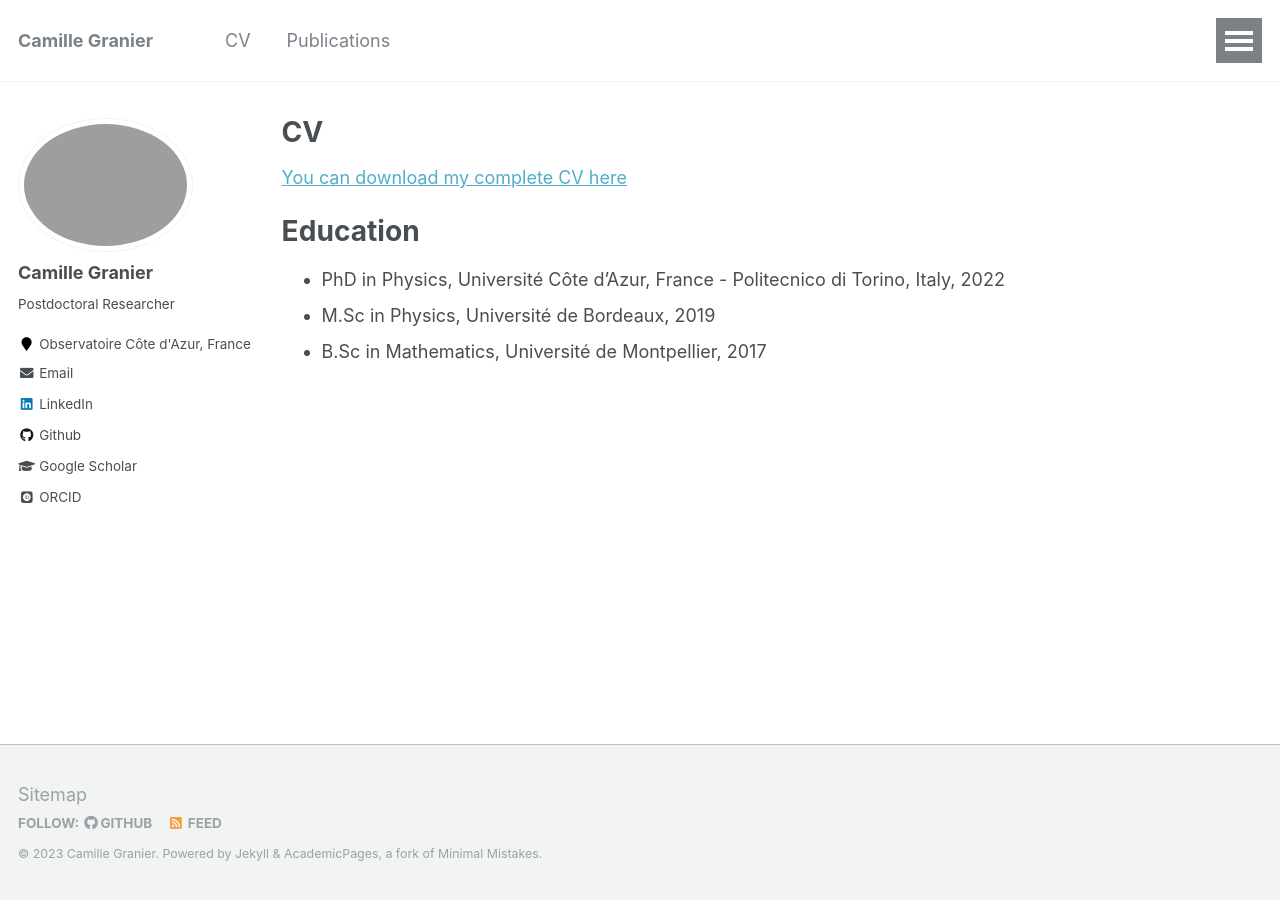
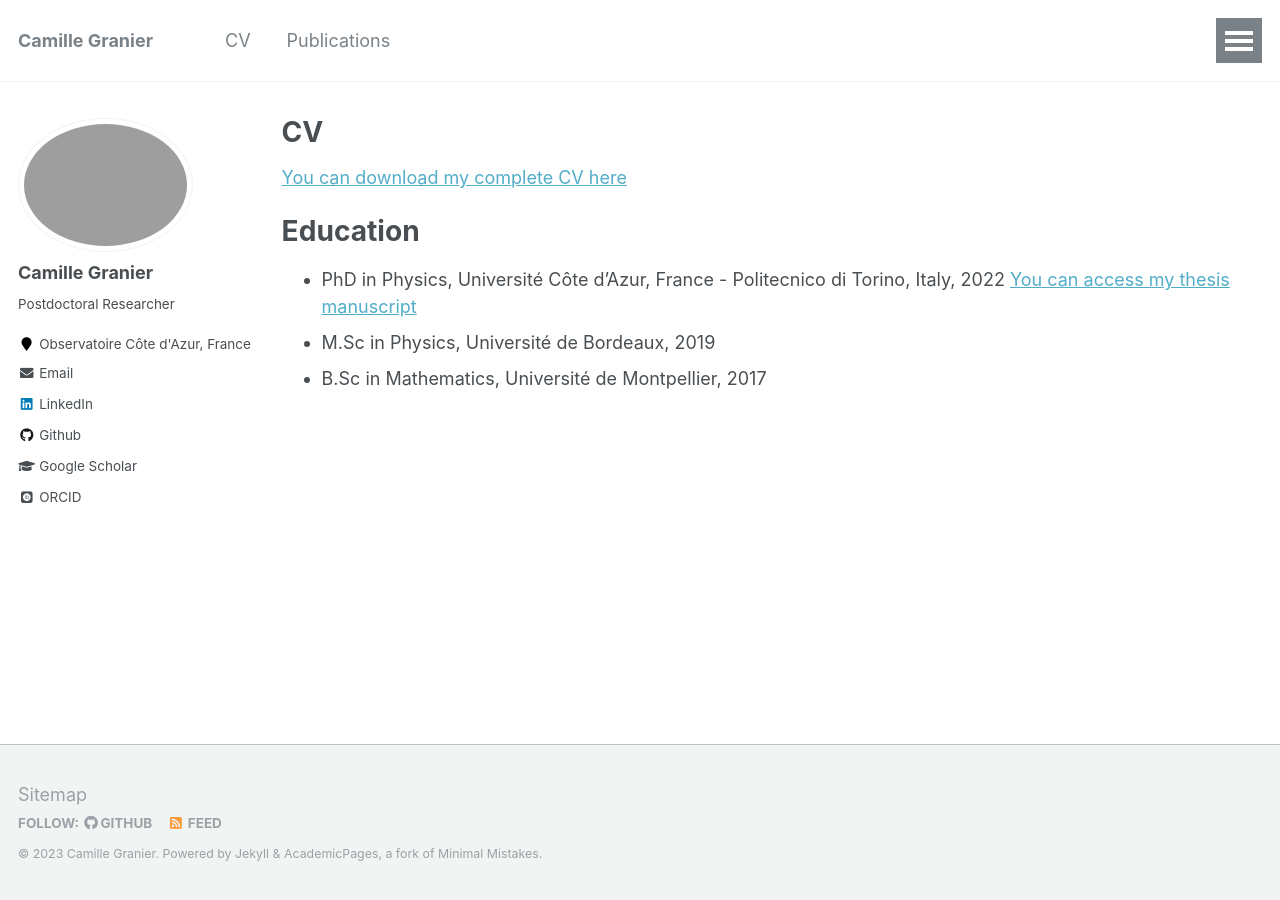
Before and after one commit to K1000Granier/K1000Granier.github.io, a Jekyll site: the page built from _pages/cv.md, in a window 1280 px wide. Built offline with Jekyll 4.4.1, drawn with Linux system fonts in a browser that asks for light colours; some web fonts are replaced.

Commit message:
Update cv.md

```diff
--- a/_pages/cv.md
+++ b/_pages/cv.md
@@ -14,6 +14,7 @@ redirect_from:
 Education
 ======
 * PhD in Physics, Université Côte d’Azur, France - Politecnico di Torino, Italy, 2022
+    [You can access my thesis manuscript](https://github.com/K1000Granier/K1000Granier.github.io/raw/main/CV_CGranier.pdf)
 * M.Sc in Physics, Université de Bordeaux, 2019
 * B.Sc in Mathematics, Université de Montpellier, 2017
 
```
